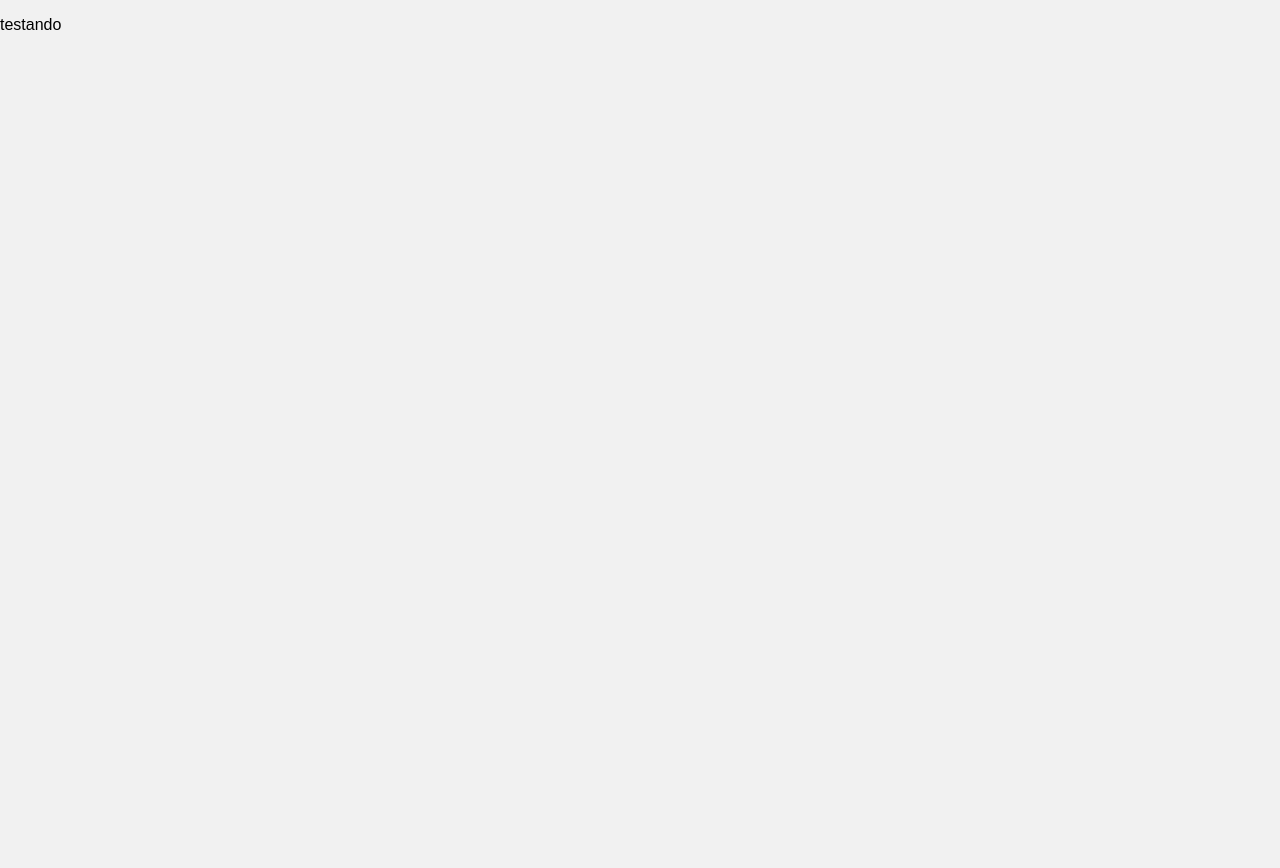
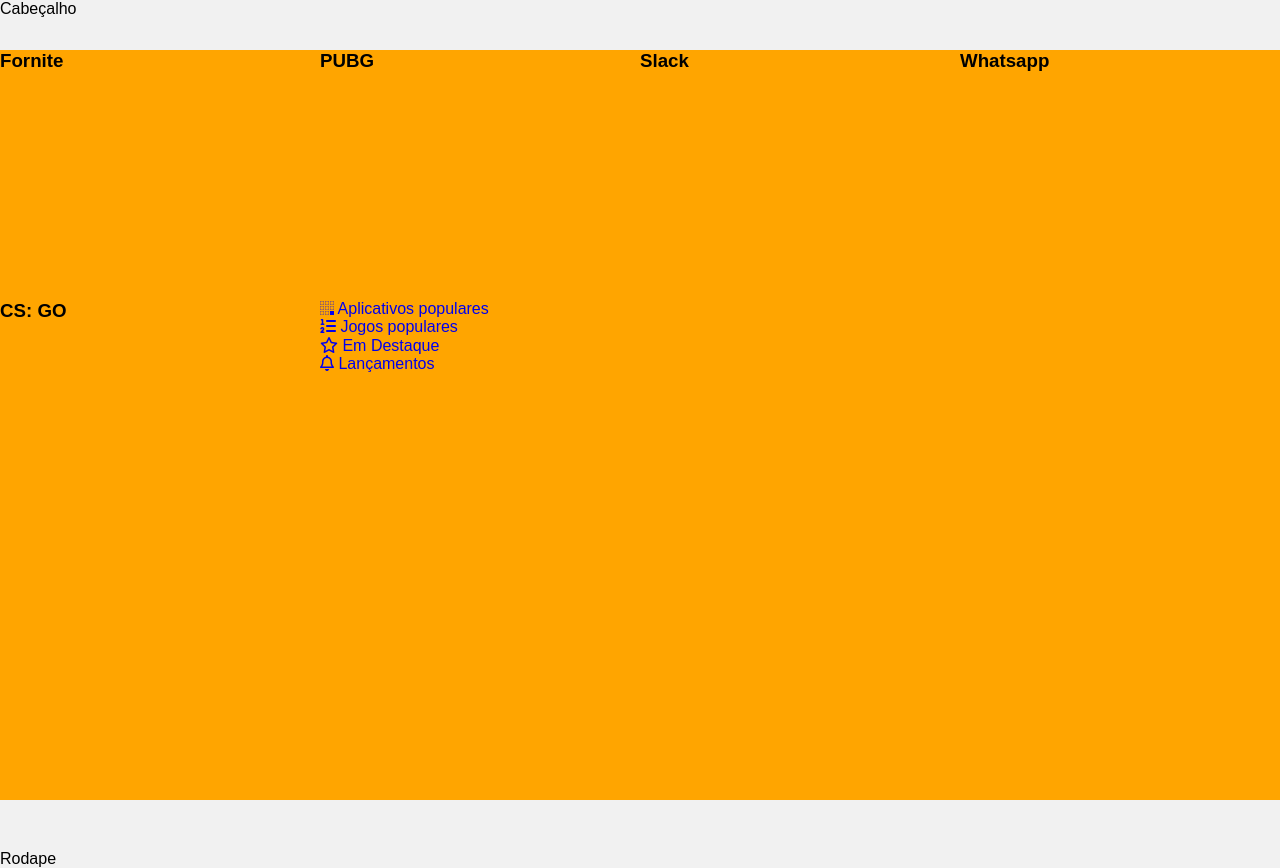
Before and after one commit to QuerenFernandes/projetoAluraStore, a plain HTML site: page index.html in a window 1280 px wide. Before the commit the page ends 800 px from the top, so only its background shows below. Drawn offline with Linux system fonts and the light colour scheme.

Commit message:
alteracoes e criacao de grid

```diff
--- /dev/null
+++ b/assets/css/destaque.css
@@ -0,0 +1,7 @@
+.destaques {
+    background: orange;
+    display: grid;
+    grid-template-columns:25% 25% 25% 25%;
+    grid-template-rows: 33.33% 33.33% 33.33% 33.33%;
+    height: calc(100vh - 50px);
+}
--- a/assets/css/style.css
+++ b/assets/css/style.css
@@ -2,13 +2,22 @@
     background: #f1f1f1;
     display: grid;
     font-family: Arial, Helvetica, sans-serif;
+    grid-template-areas:
+    "cabecalho"
+    "conteudo"
+    "rodape";
+    grid-template-columns: auto;
+    grid-template-rows: 50px 100vh auto;
 }
 
 .cabecalho {
+    grid-area: cabecalho;
 }
 
 .conteudo {
+   grid-area: conteudo;
 }
 
 .rodape {
+    grid-area: rodape;
 }
--- a/index.html
+++ b/index.html
@@ -8,13 +8,60 @@
     <link href="./assets/css/normalize.css" rel="stylesheet">
     <link href="./assets/css/reset.css" rel="stylesheet">
     <link href="./assets/css/style.css" rel="stylesheet">
+    <link href="./assets/css/destaque.css" rel="stylesheet">
 </head>
 <body class="app">
-    <header class="cabecalho"></header>
-    <main class="conteudo"></main>
-    <footer class="rodape"></footer>
+    <header class="cabecalho">Cabeçalho</header>
+    <main class="conteudo">
+        <section class="destaques">
+            <div class="destaques__principal caixa">
+                <h3 class="destaques__titulo">Fornite</h3>
+            </div>
+            <div class="destaques__secundario caixa">
+                <h3 class="destaques__titulo">PUBG</h3>
+            </div>
+            <div class="destaques__secundario caixa">
+                <h3 class="destaques__titulo">Slack</h3>
+            </div>
+            <div class="destaques__secundario caixa">
+                <h3 class="destaques__titulo">Whatsapp</h3>
+            </div>
+            <div class="destaques__secundario caixa">
+                <h3 class="destaques__titulo">CS: GO</h3>
+            </div>
+            <div class="destaques__categorias">
+                <ul class="destaques__categorias___lista">
+                    <li class="destaques__categorias___item">
+                        <a class="destaques__categorias___link" href="#">
+                            <i class="destaques__categorias___icone fab fa-buromobelexperte"></i>
+                            Aplicativos populares
+                        </a>
+                    </li>
+                    <li class="destaques__categorias___item">
+                        <a class="destaques__categorias___link" href="#">
+                            <i class="fas fa-list-ol"></i>
+                            Jogos populares
+                        </a>
+                    </li>
+                    <li class="destaques__categorias___item">
+                        <a class="destaques__categorias___link" href="#">
+                            <i class="far fa-star"></i>
+                            Em Destaque
+                        </a>
+                    </li>
+                    <li class="destaques__categorias___item">
+                        <a class="destaques__categorias___link" href="#">
+                            <i class="far fa-bell"></i>
+                            Lançamentos
+                        </a>
+                    </li>
+                </ul>
+            </div>
+        </section>
+    </main>
+    <footer class="rodape">Rodape</footer>
     <script src="./assets/js/fontawesome.all.min.js"></script>
 
-    <p>testando</p>
+
 </body>
 </html>
```
